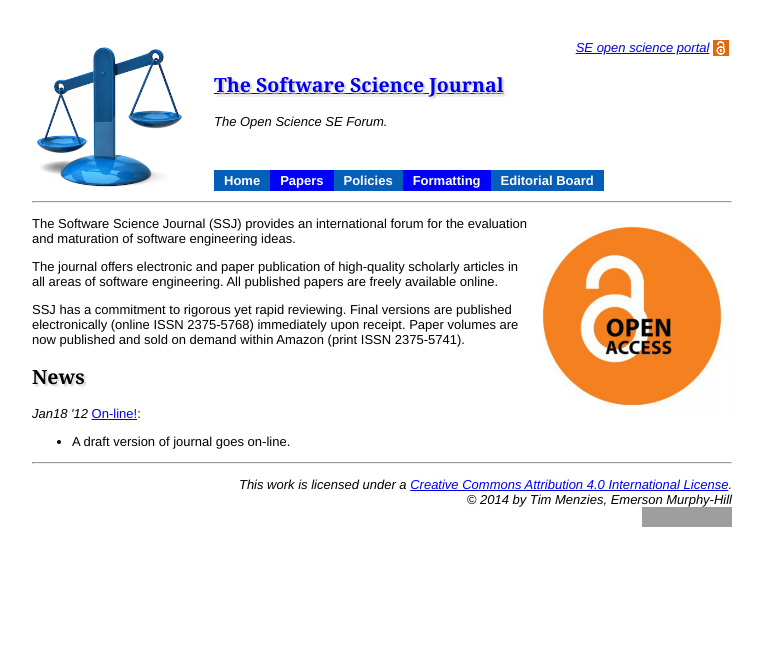
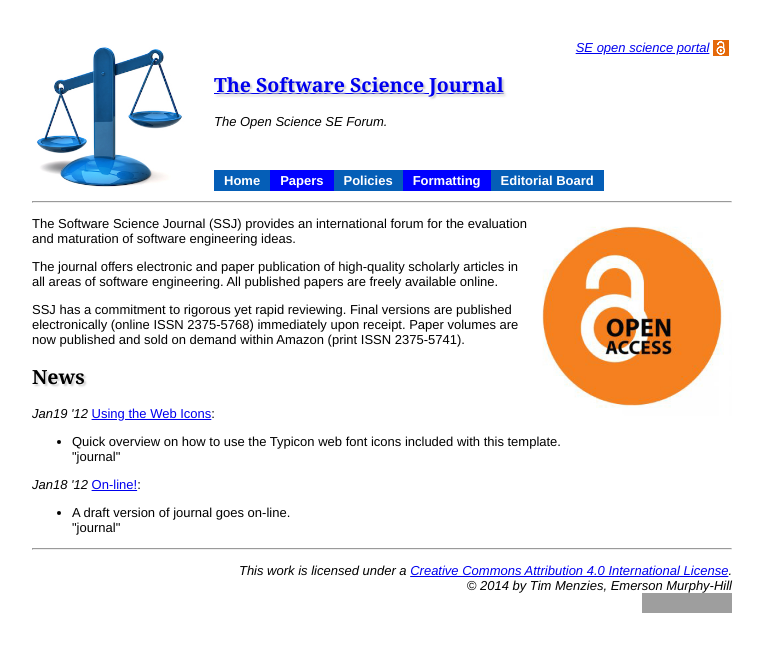
Before and after one commit to opensciences/opensciences.github.io, a Jekyll site: the page built from journal/index.md, in a window 1280 px wide. Shown: the top 652 px of the page, without its empty margins (258-1021 px from the left). Built offline with Jekyll 4.4.1, drawn with Linux system fonts in a browser that asks for light colours; Markdown is read by kramdown in place of the engine named in the settings; grey boxes are pictures that could not be loaded.

Commit message:
Added directory structure

```diff
--- a/_includes/journalnav.html
+++ b/_includes/journalnav.html
@@ -17,10 +17,10 @@
 
 <div
 class="swatch1"><a href="/journal">Home</a></div><div
-class="swatch2"><a href="/papers">Papers</a></div><div
-class="swatch1"><a href="/submit">Policies</a></div><div
-class="swatch2"><a href="/format">Formatting</a></div><div
-class="swatch1"><a href="/board">Editorial Board</a></div>
+class="swatch2"><a href="/journal/papers">Papers</a></div><div
+class="swatch1"><a href="/journal/submit">Policies</a></div><div
+class="swatch2"><a href="/journal/format">Formatting</a></div><div
+class="swatch1"><a href="/journal/board">Editorial Board</a></div>
 
 </td></tr></table>
 <hr>
--- a/_layouts/journals.html
+++ b/_layouts/journals.html
@@ -32,18 +32,21 @@
 {{content}}
 
 
-{% for post in site.posts do %}
-           {% if post.category == "journal" %}
-            <p><em>
-              {{ post.date | date: "%b%-d '%y" }}
-            </em>
-              <a href="{{ post.url }}">{{ post.title }}</a>:
-                <ul><li>{{post.excerpt}}<br>
-                 {{page.categories}}</li></ul>
-            </p>
-           {% endif %}
-        {% endfor %}
 
+{% for post in site.categories.journal do %}
+    <p>
+        <em>
+            {{ post.date | date: "%b%-d '%y" }}
+        </em>
+        <a href="{{ post.url }}">{{ post.title }}</a>:
+        <ul>
+            <li>
+                {{post.excerpt}}<br>
+                "{{post.categories}}"
+            </li>
+        </ul>
+    </p>
+{% endfor %}
 
 
 
--- a/index.html
+++ b/index.html
@@ -32,7 +32,7 @@
 <a href="content"><img  width=150 src="img/files.png"></a>
 </td>
 <td align=center width=200 valign=top>
-<a href="journal">
+<a href="journal/about">
 <img width=140 src="img/scales300.jpg"></a>
 </td>
 <td  width=210 valign=top>
--- a/_posts/journal/2012-01-18-hello-world.markdown
+++ b/journal/_posts/2012-01-18-hello-world.markdown
@@ -1,7 +1,6 @@
 ---
 layout: journal1
 title: On-line!
-category: journal
 
 excerpt: A draft version of  journal goes on-line.
 
--- a/_posts/journal/2012-01-19-using-web-icons.markdown
+++ b/journal/_posts/2012-01-19-using-web-icons.markdown
@@ -1,7 +1,7 @@
 ---
 layout: journal1
 title: Using the Web Icons
-category: Design
+tags: [design]
 
 excerpt: Quick overview on how to use the Typicon web font icons included with this template.
 
```
Also changed, not shown: journal/board.md (renamed from board.md), journal/format.md (renamed from format.md), journal/index.md (renamed from journal.md), journal/papers.md (renamed from papers.md), journal/submit.md (renamed from submit.md).
